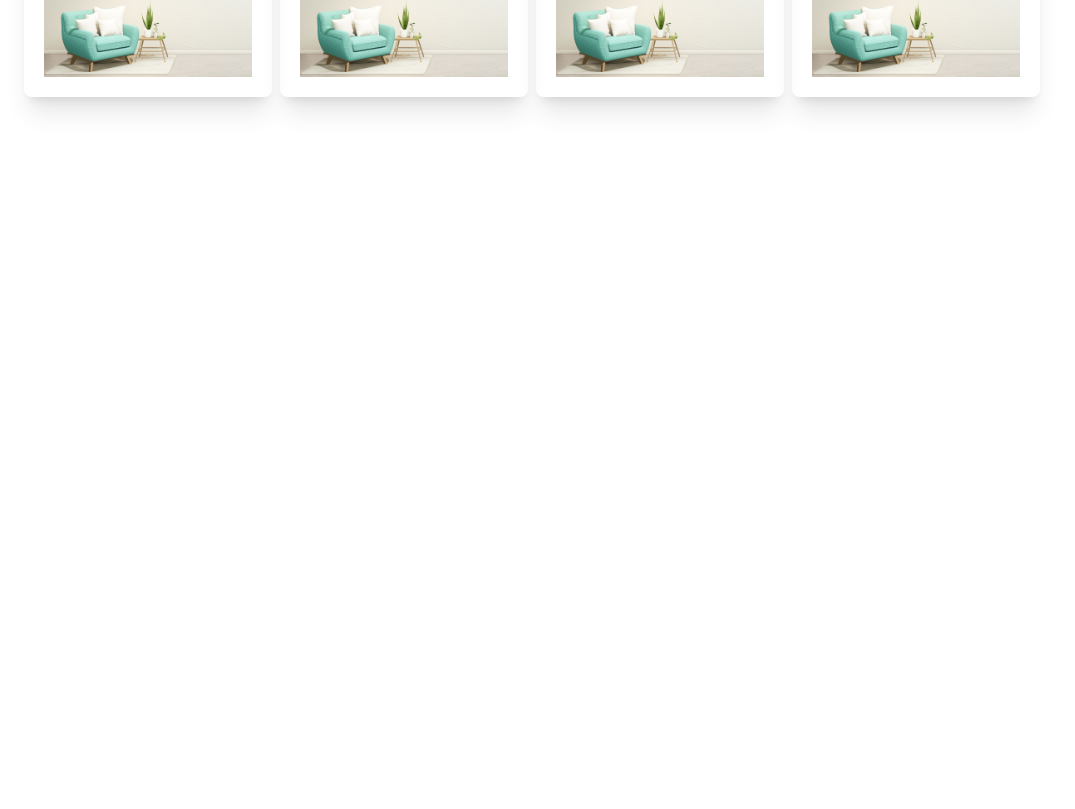
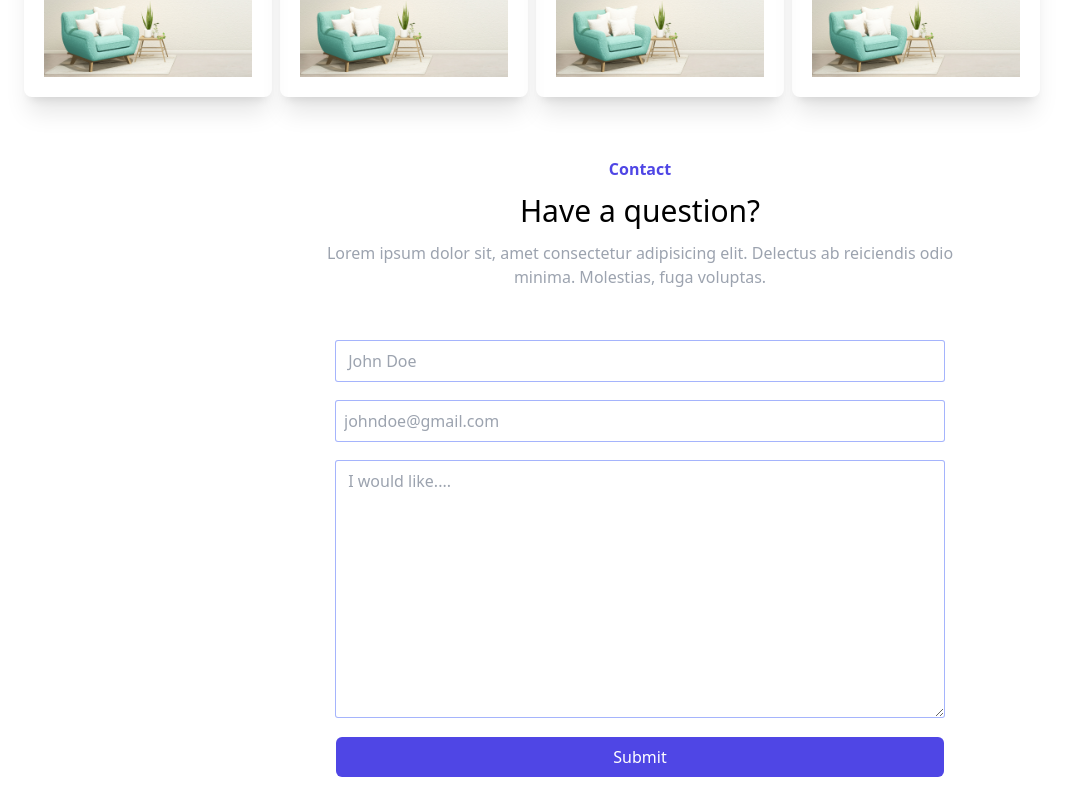
Before and after one commit to jonnydevs/portfolio-tailwind, a React (Vite) app: page / in a window 1280 px wide. Shown: the part 3354-4163 px from the top of the page, without its empty margins (0-1075 px from the left). Before the commit the page ends 3511 px from the top, so only its background shows below. Built offline with nearby package versions, Linux system fonts and the light colour scheme.

Commit message:
Complete contact section.

```diff
--- a/src/App.jsx
+++ b/src/App.jsx
@@ -253,6 +253,37 @@ function App() {
           </div>
         </div>
       </div>
+      <div>
+        <div className=" container mx-auto">
+          <div className=" flex flex-col gap-3 items-center">
+            <h1 className=" text-indigo-600 font-bold">Contact</h1>
+            <h1 className=" text-3xl">Have a question?</h1>
+            <p className=" text-gray-400 w-1/2 text-center">
+              Lorem ipsum dolor sit, amet consectetur adipisicing elit. Delectus
+              ab reiciendis odio minima. Molestias, fuga voluptas.
+            </p>
+          </div>
+          <form className=" flex flex-col gap-5 items-center mt-5 p-8">
+            <input
+              type="text"
+              placeholder=" John Doe"
+              className=" p-2 w-full md:w-1/2 ring-1 ring-indigo-300 rounded-sm"
+            />
+            <input
+              type="email"
+              placeholder="johndoe@gmail.com"
+              className=" p-2 w-full md:w-1/2 ring-1 ring-indigo-300 rounded-sm"
+            />
+            <textarea
+              cols="30"
+              rows="10"
+              placeholder=" I would like...."
+              className=" p-2 w-full md:w-1/2 ring-1 ring-indigo-300 rounded-sm"
+            ></textarea>
+            <button className=" w-1/2 bg-indigo-600 text-white font-medium px-3 py-2 cursor-pointer rounded-md">Submit</button>
+          </form>
+        </div>
+      </div>
     </div>
   );
 }
```
